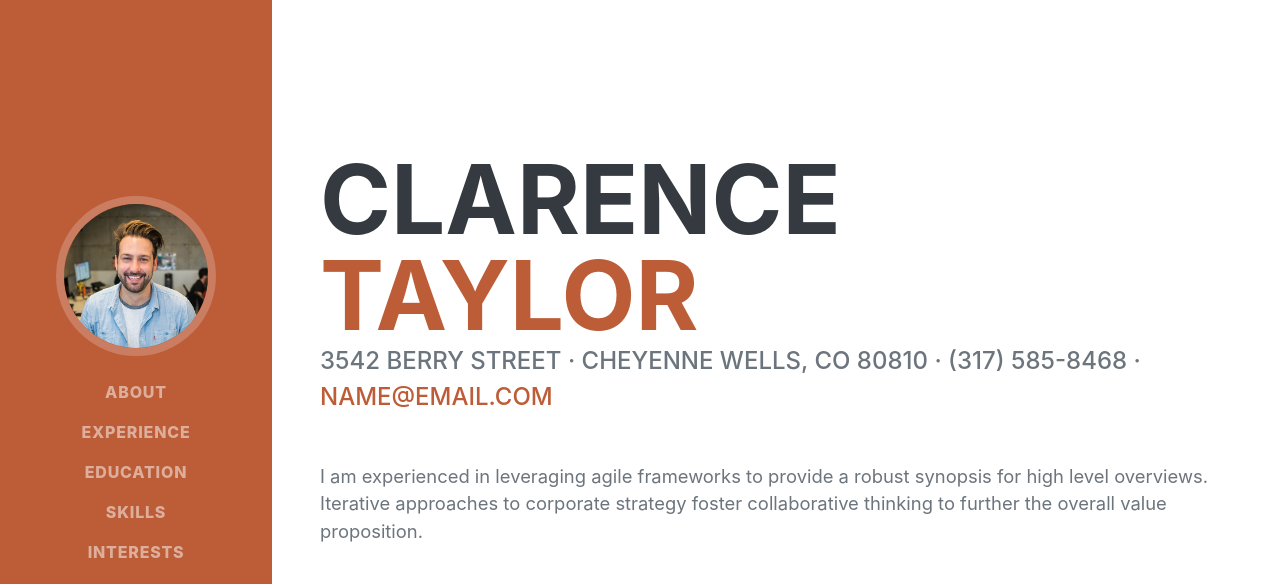
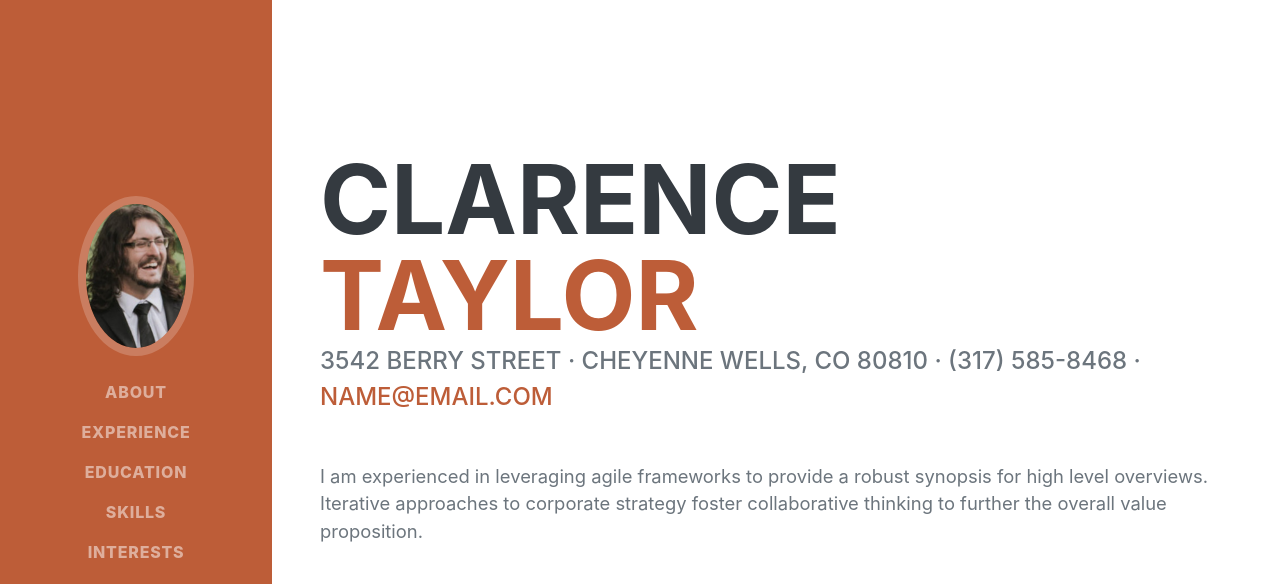
Before and after one commit to TomJWhite/tomjwhite.github.io, a plain HTML site: page index.html in a window 1280 px wide. Shown: the top 584 px of the page. Drawn offline with nearby package versions, Linux system fonts and the light colour scheme; a web font is replaced by a local one.

Commit message:
Second Commit with Profile Picture

```diff
--- a/index.html
+++ b/index.html
@@ -5,7 +5,7 @@
         <meta name="viewport" content="width=device-width, initial-scale=1, shrink-to-fit=no" />
         <meta name="description" content="" />
         <meta name="author" content="" />
-        <title>Resume - Start Bootstrap Theme</title>
+        <title>Tom White - Data Analyst</title>
         <link rel="icon" type="image/x-icon" href="assets/img/favicon.ico" />
         <!-- Font Awesome icons (free version)-->
         <script src="https://use.fontawesome.com/releases/v5.15.1/js/all.js" crossorigin="anonymous"></script>
@@ -20,7 +20,7 @@
         <nav class="navbar navbar-expand-lg navbar-dark bg-primary fixed-top" id="sideNav">
             <a class="navbar-brand js-scroll-trigger" href="#page-top">
                 <span class="d-block d-lg-none">Clarence Taylor</span>
-                <span class="d-none d-lg-block"><img class="img-fluid img-profile rounded-circle mx-auto mb-2" src="assets/img/profile.jpg" alt="" /></span>
+                <span class="d-none d-lg-block"><img class="img-fluid img-profile rounded-circle mx-auto mb-2" src="assets/img/profile.png" alt="" /></span>
             </a>
             <button class="navbar-toggler" type="button" data-toggle="collapse" data-target="#navbarSupportedContent" aria-controls="navbarSupportedContent" aria-expanded="false" aria-label="Toggle navigation"><span class="navbar-toggler-icon"></span></button>
             <div class="collapse navbar-collapse" id="navbarSupportedContent">
```
Also changed, not shown: assets/img/profile.jpg (deleted), assets/img/profile.png (added).
